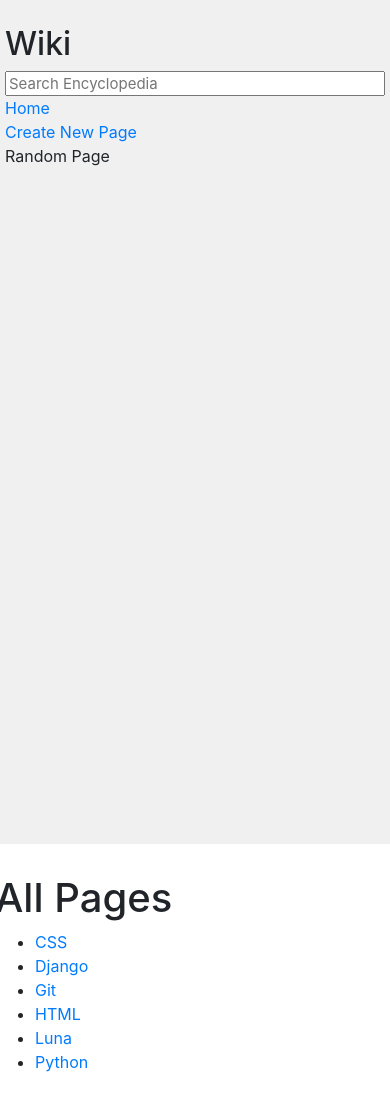
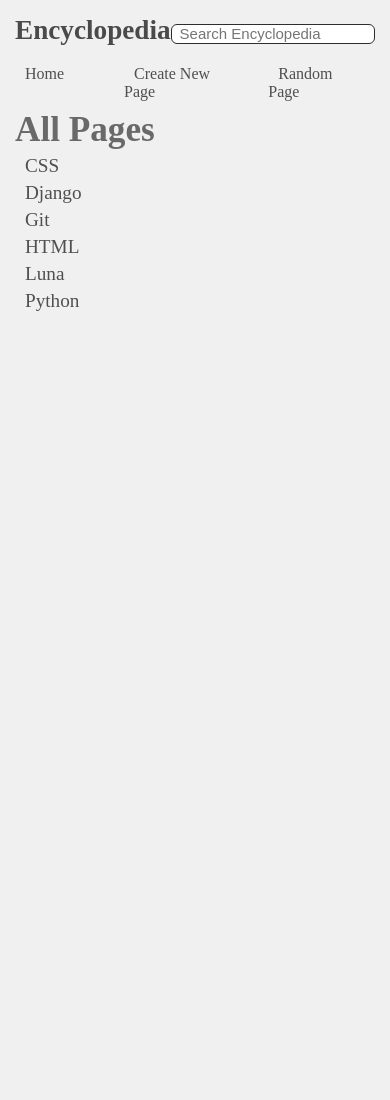
Before and after one commit to phoenixsk8z/wiki, a Django app: page / in a window 390 px wide. After the commit the page ends 311 px from the top, so only its background shows below. Run offline with Django 3.2, Linux system fonts and the light colour scheme; some libraries are stand-ins or nearby versions.

Commit message:
added css to layout.html

```diff
--- a/encyclopedia/static/encyclopedia/styles.css
+++ b/encyclopedia/static/encyclopedia/styles.css
@@ -1,3 +1,14 @@
+* {
+    box-sizing: border-box;
+    padding: 0;
+    margin: 0;
+}
+
+.container {
+    display: grid;
+    grid-template-columns: 190px 1fr;
+}
+
 body {
     margin: 0;
     background-color: white;
@@ -10,6 +21,15 @@
 h1 {
     margin-top: 0px;
     padding-top: 20px;
+    font-size: 2.2rem;
+    color: #696969;
+}
+
+h2 {
+    text-align: center;
+    font-size: 1.7rem;
+    margin-bottom: 6px;
+    color: #4a4a4a;
 }
 
 textarea {
@@ -17,22 +37,103 @@
     width: 80%;
 }
 
-.main {
-    padding: 10px;
-}
-
 .search {
     width: 100%;
     font-size: 15px;
-    line-height: 15px;
+    line-height: 18px;
+    border-radius: 6px;
+    border: solid 1px #2e2e2e;
+    padding-left: 8px;
+    margin-bottom: 8px;
 }
 
-.sidebar {
+header {
     background-color: #f0f0f0;
     height: 100vh;
-    padding: 20px;
+    padding: 15px;
 }
 
-.sidebar h2 {
+header h2 {
+    margin-top: 5;
+}
+
+ul {
+    list-style: none;
+}
+
+li > a {
+    margin: 10px;
+    text-decoration: none;
+    color: #519cbd
+}
+
+li > a:hover {
+    color: #166487;
+    text-decoration: underline;
+}
+
+li > a {
+    color: #4f4f4f;
+}
+
+header > div {
+    margin-bottom: 4px;
+}
+
+div > a:hover {
+    color: #171717;
+}
+
+main {
+    margin-left: 15px;
+}
+
+main > ul > li {
     margin-top: 5px;
+    font-size: 1.2rem;
 }
+
+@media (max-width: 800px) {
+.container {
+    display: grid;
+    grid-template-rows: 80px auto;
+    grid-template-columns: 1fr;
+}
+header > ul {
+    display: grid;
+    grid-template-columns: repeat(3, auto);
+    grid-template-rows: 30px;
+    justify-content: center;
+    column-gap: 50px;
+}
+.search {
+    width: 100%;
+    justify-self: end;
+}
+
+header {
+    display: grid;
+    grid-template-rows: 50px 30px;
+}
+header > h2 {
+    justify-self: left;
+    grid-row: 1/2;
+    font-size: 1rem;
+}
+header > form {
+    grid-row: 1/2;
+    justify-self: end;
+    width: 50%
+}
+
+.header_and_search {
+    display: grid;
+    grid-template-columns: 1fr 2fr;
+    align-items: baseline;
+}
+main {
+    margin-top: 10px;
+    display: grid;
+    grid-row: 2/3;
+}
+}
--- a/encyclopedia/templates/encyclopedia/layout.html
+++ b/encyclopedia/templates/encyclopedia/layout.html
@@ -5,35 +5,32 @@
 <html lang="en">
     <head>
         <title>{% block title %}{% endblock %}</title>
-        <link rel="stylesheet" href="https://stackpath.bootstrapcdn.com/bootstrap/4.4.1/css/bootstrap.min.css" integrity="sha384-Vkoo8x4CGsO3+Hhxv8T/Q5PaXtkKtu6ug5TOeNV6gBiFeWPGFN9MuhOf23Q9Ifjh" crossorigin="anonymous">
+        <!--link rel="stylesheet" href="https://stackpath.bootstrapcdn.com/bootstrap/4.4.1/css/bootstrap.min.css" integrity="sha384-Vkoo8x4CGsO3+Hhxv8T/Q5PaXtkKtu6ug5TOeNV6gBiFeWPGFN9MuhOf23Q9Ifjh" crossorigin="anonymous"-->
         <link href="{% static 'encyclopedia/styles.css' %}" rel="stylesheet">
     </head>
     <body>
-        <div class="row">
-            <div class="sidebar col-lg-2 col-md-3">
-                <h2>Wiki</h2>
-                <form action="{% url 'query' %}" method="post">
-                    {% csrf_token %}
-                    <input class="search" type="text" name="q" placeholder="Search Encyclopedia">
-                </form>
-                <div>
-                    <a href="http://127.0.0.1:8000">Home</a>
+        <div class="container">
+            <header>
+                <div class="header_and_search">
+                    <h2>Encyclopedia</h2>
+                    <form action="{% url 'query' %}" method="post">
+                        {% csrf_token %}
+                        <input class="search" type="text" name="q" placeholder="Search Encyclopedia">
+                    </form>
                 </div>
-                <div>
-                    <a href="http://127.0.0.1:8000/createpage">Create New Page</a>
-                </div>
-                <div>
-                    Random Page
-                </div>
+                <ul>
+                    <li><a href="http://127.0.0.1:8000">Home</a></li>
+                    <li><a href="http://127.0.0.1:8000/createpage">Create New Page</a></li>
+                    <li><a href="http://127.0.0.1:8000">Random Page</a></li>
+                </ul>
                 {% block nav %}
                 {% endblock %}
-            </div>
-            <div class="main col-lg-10 col-md-9">
+            </header>
+            <main>
                 {% block body %}
                 <a href="htpp://127.0.0.1:8000/editpage">Edit Page</a>
                 {% endblock %}
-            </div>
+            </main>
         </div>
-
     </body>
 </html>
--- a/wiki/settings.py
+++ b/wiki/settings.py
@@ -31,6 +31,7 @@
 # Application definition
 
 INSTALLED_APPS = [
+    'livereload',
     'encyclopedia',
     'django.contrib.admin',
     'django.contrib.auth',
@@ -48,6 +49,7 @@
     'django.contrib.auth.middleware.AuthenticationMiddleware',
     'django.contrib.messages.middleware.MessageMiddleware',
     'django.middleware.clickjacking.XFrameOptionsMiddleware',
+    'livereload.middleware.LiveReloadScript',
 ]
 
 ROOT_URLCONF = 'wiki.urls'
```
